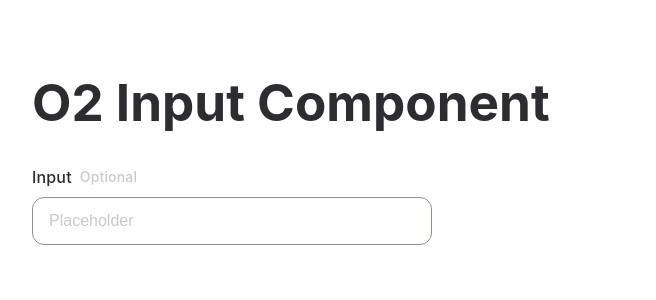
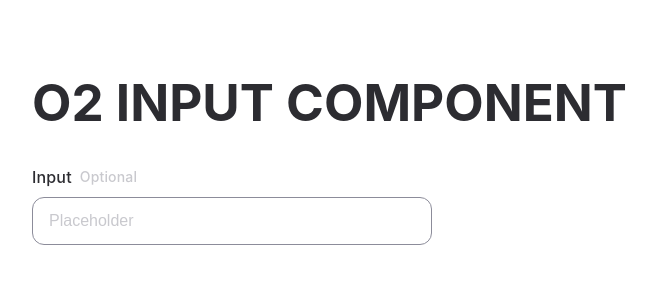
Before and after one commit to dm3yb/o2-input-component, a React (Vite) app: page / in a window 1280 px wide. Shown: the top 300 px of the page, without its empty margins (8-664 px from the left). Built offline with nearby package versions, Linux system fonts and the light colour scheme.

Commit message:
style: cleanups

```diff
--- a/src/assets/styles/index.css
+++ b/src/assets/styles/index.css
@@ -61,8 +61,9 @@ body {
 }
 
 h1 {
-	font-size: 3.2em;
+	font-size: 3.2rem; /* 51.2px */
 	line-height: 1.1;
+	text-transform: uppercase;
 }
 
 main {
--- a/src/components/ui/BaseInput.tsx
+++ b/src/components/ui/BaseInput.tsx
@@ -1,7 +1,9 @@
+import type { HTMLInputTypeAttribute } from 'react';
+
 type Props = {
 	label: string;
 	name: string;
-	type: React.HTMLInputTypeAttribute | undefined;
+	type: HTMLInputTypeAttribute;
 	placeholder: string;
 	ariaLabel: string;
 	isOptional?: boolean;
```
